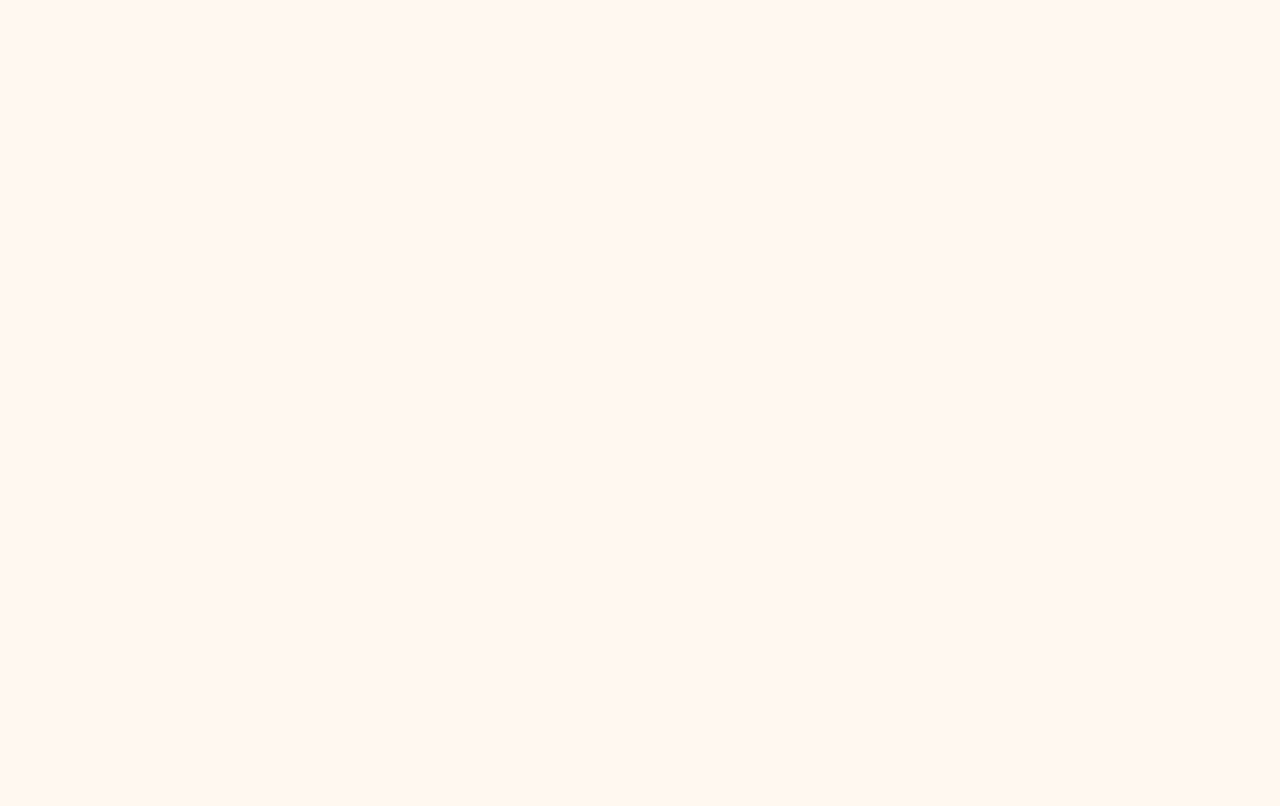
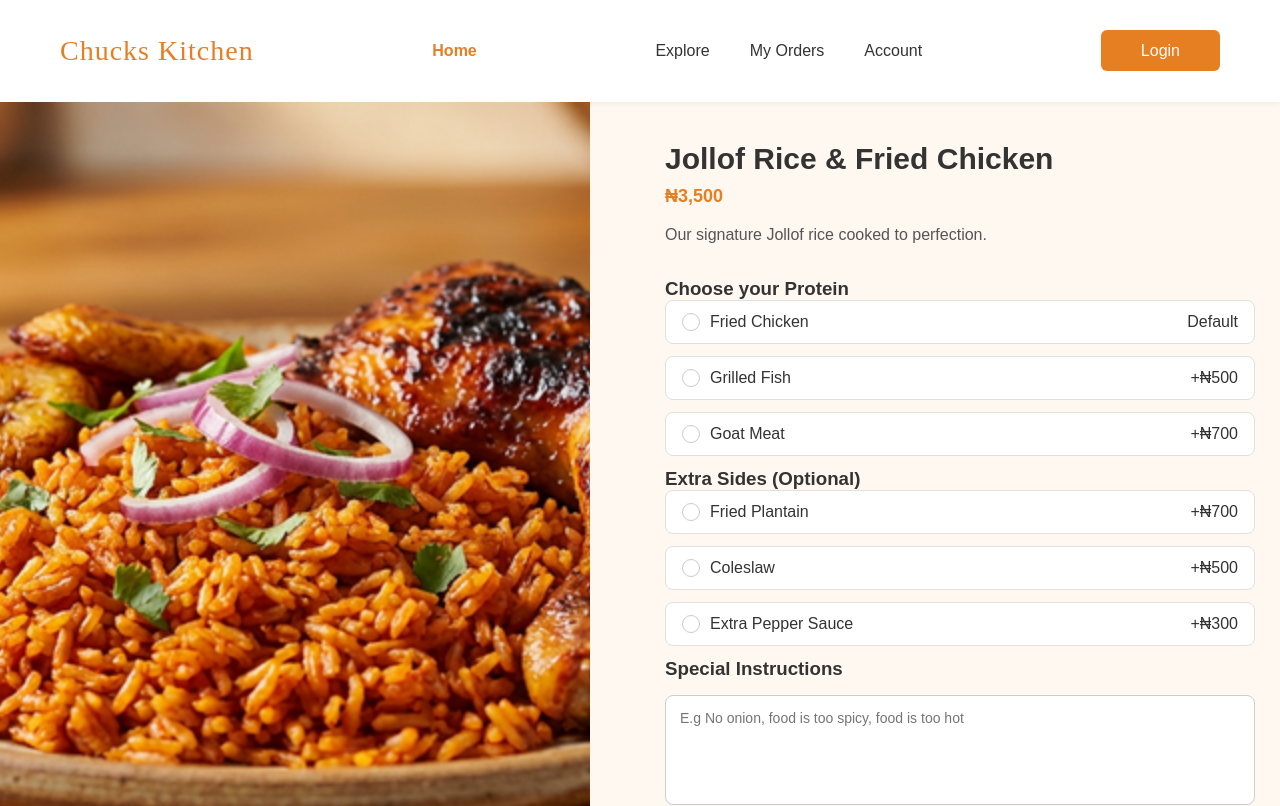
Before and after one commit to Simidaniels/chucks-kitchen, a React app: page /food/1 in a window 1280 px wide. Before the commit this address had no page. Shown: the top 806 px of the page. Built offline with nearby package versions, Linux system fonts and the light colour scheme; the HTML template or start-up script is replaced by a standard one; a web font is replaced by a local one.

Commit message:
updates on recents files and added new files

```diff
--- a/src/App.jsx
+++ b/src/App.jsx
@@ -5,6 +5,7 @@ import SignIn from "./pages/SignIn";
 import SignUp from "./pages/SignUp";
 import Homepage from "./pages/Homepage";
 import Menu from "./pages/Menu";
+import FoodDetails from "./pages/FoodDetails";
 
 function Home() {
   return (
@@ -24,6 +25,9 @@ export default function App() {
         <Route path="/signup" element={<SignUp />} />
         <Route path="/homepage" element={<Homepage />} />
         <Route path="/menu" element={<Menu />} />
+        <Route path="/food/:id" element={<FoodDetails />} />
+
+
       </Routes>
     </Router>
   );
--- /dev/null
+++ b/src/pages/FoodDetails.jsx
@@ -0,0 +1,112 @@
+import { useParams } from "react-router-dom";
+import Navbar from "../components/Navbar";
+import Footer from "../components/Footer";
+import "./styles/FoodDetails.css";
+
+import category1 from "../assets/jollof.png";
+import popular1 from "../assets/popular1.png";
+import popular2 from "../assets/popular2.png";
+import popular3 from "../assets/popular3.png";
+import popular4 from "../assets/popular4.png";
+import pxp from "../assets/pxp.png";
+import swallow1 from "../assets/swallow1.png";
+import swallow2 from "../assets/swallow2.png";
+
+export default function FoodDetails() {
+  const { id } = useParams();
+
+  const allFoods = [
+    { id: 1, img: category1, title: "Jollof Rice & Fried Chicken", description: "Our signature Jollof rice cooked to perfection.", price: "₦3,500" },
+    { id: 2, img: popular4, title: "Eba & Egusi (Goat Meat)", description: "Hearty egusi soup with tender goat meat.", price: "₦3,500" },
+    { id: 3, img: popular3, title: "Pounded Yam & Edikaikong", description: "Traditional pounded yam with rich leafy soup.", price: "₦3,800" },
+    { id: 4, img: popular2, title: "Peppered Snail", description: "Spicy and savory peppered snail.", price: "₦2,500" },
+    { id: 5, img: popular1, title: "Grilled Tilapia Fish", description: "Whole grilled tilapia seasoned with spices.", price: "₦4,500" },
+    { id: 6, img: category1, title: "Jollof Rice & Fried Chicken (Plantain)", description: "Served with crispy plantain.", price: "₦3,500" },
+    { id: 7, img: pxp, title: "Jollof Rice & Smoked Fish", description: "Flavorful jollof with smoked fish.", price: "₦3,000" },
+    { id: 8, img: category1, title: "Party Jollof Rice (Veg)", description: "Vegetarian party jollof.", price: "₦2,800" },
+    { id: 9, img: category1, title: "Party Jollof Rice (Non-Veg)", description: "Served with chicken or beef.", price: "₦3,500" },
+    { id: 10, img: swallow2, title: "Amala with Gbegiri & Ewedu", description: "Classic Yoruba combo.", price: "₦3,100" },
+    { id: 11, img: swallow1, title: "Fufu & Okra Soup (Fish)", description: "Light fufu with okra and fish.", price: "₦3,300" },
+    { id: 12, img: swallow1, title: "Fufu & Okra Soup (Meat)", description: "Rich okra with tender meat.", price: "₦3,500" },
+  ];
+
+  const food = allFoods.find((item) => item.id === Number(id));
+
+  if (!food) return <h2>Food not found</h2>;
+
+  return (
+    <>
+      <Navbar />
+
+      <div className="food-details-container">
+        {/* LEFT IMAGE */}
+        <div className="food-details-image">
+          <img src={food.img} alt={food.title} />
+        </div>
+
+        {/* RIGHT CONTENT */}
+        <div className="food-details-content">
+          <h1>{food.title}</h1>
+          <h2 className="food-price">{food.price}</h2>
+          <p className="food-description">{food.description}</p>
+
+          {/* Protein Section */}
+          <h3>Choose your Protein</h3>
+          <div className="option-item">
+          <label>
+            <input type="checkbox" defaultChecked />Fried Chicken
+          </label>
+          <p className="default-tag">Default</p>
+          </div>
+
+
+          <div className="option-item">
+            <label>
+              <input type="checkbox" /> Grilled Fish
+            </label>
+            <p>+₦500</p>
+          </div>
+
+          <div className="option-item">
+            <label>
+              <input type="checkbox" /> Goat Meat
+            </label>
+            <p>+₦700</p>
+          </div>
+
+          {/* Extra Sides */}
+          <h3>Extra Sides (Optional)</h3>
+          <div className="option-item">
+            <label>
+              <input type="checkbox" />Fried Plantain
+            </label>
+            <p>+₦700</p>
+          </div>
+
+          <div className="option-item protein">
+            <label>
+              <input type="checkbox" /> Coleslaw
+            </label>
+            <p>+₦500</p>
+          </div>
+
+          <div className="option-item extras">
+            <label>
+              <input type="checkbox" />Extra Pepper Sauce
+            </label>
+            <p>+₦300</p>
+          </div>
+
+          {/* Special Instructions */}
+          <h3>Special Instructions</h3>
+          <textarea
+            placeholder="E.g No onion, food is too spicy, food is too hot"
+            className="special-instructions"
+          />
+        </div>
+      </div>
+
+      <Footer />
+    </>
+  );
+}
--- a/src/pages/Menu.jsx
+++ b/src/pages/Menu.jsx
@@ -1,8 +1,10 @@
 import React, { useState, useEffect } from "react";
+import { Link } from "react-router-dom";
 import Navbar from "../components/Navbar";
 import Footer from "../components/Footer";
+import { FaPlus } from "react-icons/fa";
+
 import steakImg from "../assets/steak.png";
-
 import popular1 from "../assets/popular1.png";
 import popular2 from "../assets/popular2.png";
 import popular3 from "../assets/popular3.png";
@@ -12,8 +14,6 @@ import pxp from "../assets/pxp.png";
 import swallow1 from "../assets/swallow1.png";
 import swallow2 from "../assets/swallow2.png";
 
-
-import { FaPlus } from "react-icons/fa";
 import "./styles/Menu.css";
 
 export default function Menu() {
@@ -31,28 +31,109 @@ export default function Menu() {
     {
       title: "Popular",
       items: [
-        { img: category1, title: "Jollof Rice & Fried Chicken", description: "Our signature Jollof rice, cooked to perfection, served with succulent fried chicken.", price: "₦3,500" },
-        { img: popular4, title: "Eba & Egusi (Goat Meat)", description: "Hearty egusi soup with tender goat meat.", price: "₦3,500" },
-        { img: popular3, title: "Pounded Yam & Edikaikong", description: "Traditional pounded yam with rich leafy soup.", price: "₦3,800" },
-        { img: popular2, title: "Peppered Snail", description: "Spicy and savory peppered snail, perfect as a starter.", price: "₦2,500" },
-        { img: popular1, title: "Grilled Tilapia Fish", description: "Whole grilled tilapia seasoned with our special spices.", price: "₦4,500" },
-        { img: category1, title: "Jollof Rice & Fried Chicken", description: "Our signature Jollof rice, served with crispy fried chicken and plantain", price: "₦3,500" },
+        {
+          id: 1,
+          img: category1,
+          title: "Jollof Rice & Fried Chicken",
+          description:
+            "Our signature Jollof rice, cooked to perfection, served with succulent fried chicken.",
+          price: "₦3,500",
+        },
+        {
+          id: 2,
+          img: popular4,
+          title: "Eba & Egusi (Goat Meat)",
+          description: "Hearty egusi soup with tender goat meat.",
+          price: "₦3,500",
+        },
+        {
+          id: 3,
+          img: popular3,
+          title: "Pounded Yam & Edikaikong",
+          description: "Traditional pounded yam with rich leafy soup.",
+          price: "₦3,800",
+        },
+        {
+          id: 4,
+          img: popular2,
+          title: "Peppered Snail",
+          description:
+            "Spicy and savory peppered snail, perfect as a starter.",
+          price: "₦2,500",
+        },
+        {
+          id: 5,
+          img: popular1,
+          title: "Grilled Tilapia Fish",
+          description:
+            "Whole grilled tilapia seasoned with our special spices.",
+          price: "₦4,500",
+        },
+        {
+          id: 6,
+          img: category1,
+          title: "Jollof Rice & Fried Chicken (with Plantain)",
+          description:
+            "Our signature Jollof rice, served with crispy fried chicken and plantain.",
+          price: "₦3,500",
+        },
       ],
     },
     {
       title: "Jollof Rice & Entrees",
       items: [
-        { img: pxp, title: "Jollof Rice & Smoked Fish", description: "Flavorful jollof rice served with perfectly smoked fish.", price: "₦3,000" },
-        { img: category1, title: "Party Jollof Rice (Veg)", description: "Vegetarian party jollof, full of rich flavors", price: "₦2,800" },
-        { img: category1, title: "Party Jollof Rice (Veg)", description: "Vegetarian party jollof, full of rich flavors", price: "₦3,500" },
+        {
+          id: 7,
+          img: pxp,
+          title: "Jollof Rice & Smoked Fish",
+          description:
+            "Flavorful jollof rice served with perfectly smoked fish.",
+          price: "₦3,000",
+        },
+        {
+          id: 8,
+          img: category1,
+          title: "Party Jollof Rice (Veg)",
+          description: "Vegetarian party jollof, full of rich flavors.",
+          price: "₦2,800",
+        },
+        {
+          id: 9,
+          img: category1,
+          title: "Party Jollof Rice (Non-Veg)",
+          description:
+            "Party jollof rice served with chicken or beef, perfect for events.",
+          price: "₦3,500",
+        },
       ],
     },
     {
       title: "Swallow & Soups",
       items: [
-        { img: swallow2, title: "Amala with Gbegiri & Ewedu", description: "Classic Amala served with Gbegiri (beans) and Ewedu (jute leaf) soup.", price: "₦3,100" },
-        { img: swallow1, title: "Fufu & Okra Soup (Fish)", description: "Light Fufu served with fresh okra soup and tilapia fish.", price: "₦3,300" },
-        { img: swallow1, title: "Fufu & Okra Soup (Fish)", description: "Light Fufu served with fresh okra soup and tilapia fish.", price: "₦3,500" },
+        {
+          id: 10,
+          img: swallow2,
+          title: "Amala with Gbegiri & Ewedu",
+          description:
+            "Classic Amala served with Gbegiri (beans) and Ewedu (jute leaf) soup.",
+          price: "₦3,100",
+        },
+        {
+          id: 11,
+          img: swallow1,
+          title: "Fufu & Okra Soup (Fish)",
+          description:
+            "Light Fufu served with fresh okra soup and tilapia fish.",
+          price: "₦3,300",
+        },
+        {
+          id: 12,
+          img: swallow1,
+          title: "Fufu & Okra Soup (Meat)",
+          description:
+            "Fufu served with okra soup and tender meat chunks, rich in flavor.",
+          price: "₦3,500",
+        },
       ],
     },
   ];
@@ -61,7 +142,7 @@ export default function Menu() {
     <div className="menu">
       <Navbar />
 
-      {/* Hero Section with overlay */}
+      {/* ===== HERO SECTION ===== */}
       <section className="heroic-section menu-heroic">
         <div className="heroic-img menu-heroic-img">
           <img src={steakImg} alt="Chuck's Kitchen Menu" />
@@ -71,13 +152,16 @@ export default function Menu() {
           <div className="heroic-overlay menu-heroic-overlay">
             <div className="heroic-overlay-content menu-heroic-overlay-content">
               <h1>Chucks Kitchen</h1>
-              <h2>Handcrafted with passion, delivered with care. Nigerian Home Cooking 4.8 (1.2k)</h2>
+              <h2>
+                Handcrafted with passion, delivered with care. Nigerian Home
+                Cooking 4.8 (1.2k)
+              </h2>
             </div>
           </div>
         </div>
       </section>
 
-      {/* Categories */}
+      {/* ===== MENU CATEGORIES ===== */}
       <div className="heroic-categories">
         <ul className="category-list">
           <h3>Menu Categories</h3>
@@ -90,38 +174,54 @@ export default function Menu() {
         </ul>
       </div>
 
-      {/* Menu Sections */}
+      {/* ===== MENU SECTIONS ===== */}
       {menuSections.map((section, idx) => {
         const visibleItems =
-          isMobile && !showAll[idx] ? section.items.slice(0, 3) : section.items;
+          isMobile && !showAll[idx]
+            ? section.items.slice(0, 3)
+            : section.items;
 
         return (
           <section key={idx} className="menu-popular">
             <h1>{section.title}</h1>
 
             <div className="menu-popular-grid">
-              {visibleItems.map((item, i) => (
-                <div key={i} className="menu-popular-card">
+              {visibleItems.map((item) => (
+                <Link
+                  key={item.id}
+                  to={`/food/${item.id}`}
+                  className="menu-card-link"
+                >
+                  <div className="menu-popular-card">
                     <img src={item.img} alt={item.title} />
                     <div className="menu-popular-info">
                       <h3>{item.title}</h3>
                       <p>{item.description}</p>
                       <div className="menu-popular-footer">
                         <span className="menu-price">{item.price}</span>
-                      <button className="menu-add-cart">
+                        <button
+                          className="menu-add-cart"
+                          onClick={(e) => e.preventDefault()}
+                        >
                           <FaPlus />
                         </button>
                       </div>
                     </div>
                   </div>
+                </Link>
               ))}
             </div>
 
-            {isMobile && !showAll[idx] && section.items.length > 3 && (
+            {isMobile &&
+              !showAll[idx] &&
+              section.items.length > 3 && (
                 <button
                   className="popular-view-btn"
                   onClick={() =>
-                  setShowAll((prev) => ({ ...prev, [idx]: true }))
+                    setShowAll((prev) => ({
+                      ...prev,
+                      [idx]: true,
+                    }))
                   }
                 >
                   View All {section.title}
--- a/src/pages/SignIn.jsx
+++ b/src/pages/SignIn.jsx
@@ -75,9 +75,9 @@ export default function SignIn() {
                     </label>
                     <a href="#">Forgot password?</a>
                 </div>
-                <Link to="/homepage">
-        <button type="submit" className="Continue-signin">Continue</button>
-      </Link>
+                <Link to="/homepage" className="Continue-signin">
+                  Continue
+                </Link>
             </form>
 
           {/* DIVIDER */}
--- /dev/null
+++ b/src/pages/styles/FoodDetails.css
@@ -0,0 +1,170 @@
+/* ============================= */
+/* LAYOUT */
+/* ============================= */
+
+.food-details-container {
+    display: flex;
+    gap: 50px;
+    align-items: flex-start;
+}
+
+.food-details-image {
+    position: relative;
+    flex: 1;
+}
+
+.food-details-image img {
+    width: 100%;
+    height: 100vh;
+    object-fit: cover;
+}
+
+.food-details-content {
+    flex: 1;
+    padding: 40px 25px;
+}
+
+.food-details-content h1 {
+    font-size: 30px;
+    margin-bottom: 10px;
+}
+
+.food-price {
+    color: #e67e22;
+    margin-bottom: 15px;
+    font-weight: 600;
+    font-size: 18px;
+}
+
+.food-description {
+    margin-bottom: 30px;
+    line-height: 1.6;
+    color: #555;
+}
+
+
+/* ============================= */
+/* OPTION ITEM (FULL BORDER) */
+/* ============================= */
+
+.option-item {
+    display: flex;
+    justify-content: space-between;
+    align-items: center;
+    padding: 12px 16px;
+    margin-bottom: 12px;
+    border: 1px solid #e0e0e0;
+    /* FULL BORDER */
+    border-radius: 8px;
+    /* Slight round */
+    background-color: #fff;
+    transition: 0.2s ease;
+}
+
+.option-item:hover {
+    border-color: #e67e22;
+}
+
+.option-item label {
+    display: flex;
+    align-items: center;
+    gap: 10px;
+    cursor: pointer;
+    width: 80%;
+}
+
+
+/* ============================= */
+/* CUSTOM CHECKBOX */
+/* ============================= */
+
+.option-item input[type="checkbox"] {
+    appearance: none;
+    -webkit-appearance: none;
+    width: 18px;
+    height: 18px;
+    border-radius: 50%;
+    border: 1px solid #ccc;
+    background: white;
+    cursor: pointer;
+    position: relative;
+    transition: 0.2s ease;
+}
+
+/* Checked inner circle */
+.option-item input[type="checkbox"]:checked::after {
+    content: "";
+    position: absolute;
+    width: 8px;
+    height: 8px;
+    border-radius: 50%;
+    top: 50%;
+    left: 50%;
+    transform: translate(-50%, -50%);
+}
+
+
+/* ============================= */
+/* PROTEIN (Orange circle) */
+/* ============================= */
+
+.protein input[type="checkbox"]:checked {
+    border: 1px solid #e67e22;
+    background-color: #e67e22;
+}
+
+.protein input[type="checkbox"]:checked::after {
+    background: white;
+}
+
+
+/* ============================= */
+/* EXTRA SIDES (Dark circle) */
+/* ============================= */
+
+.extras input[type="checkbox"]:checked {
+    border: 1px solid #333;
+    background-color: #333;
+}
+
+.extras input[type="checkbox"]:checked::after {
+    background: white;
+}
+
+
+/* ============================= */
+/* SPECIAL INSTRUCTIONS */
+/* ============================= */
+
+.special-instructions {
+    width: 100%;
+    height: 110px;
+    padding: 14px;
+    border-radius: 8px;
+    border: 1px solid #ccc;
+    margin-top: 15px;
+    resize: none;
+    outline: none;
+    font-size: 14px;
+    transition: 0.2s ease;
+}
+
+.special-instructions:focus {
+    border: 1px solid #e67e22;
+}
+
+
+/* ============================= */
+/* RESPONSIVE */
+/* ============================= */
+
+@media (max-width: 900px) {
+    .food-details-container {
+        flex-direction: column;
+        padding: 30px;
+    }
+
+    .food-details-image img {
+        height: auto;
+    }
+}
--- a/src/pages/styles/SignIn.css
+++ b/src/pages/styles/SignIn.css
@@ -138,6 +138,8 @@
 }
 /* ===== CONTINUE BUTTON ===== */
 .Continue-signin {
+    display: block;
+    text-align: center;
     width: 100%;
     padding: 12px;
     background: #e67e22;
```
Also changed, not shown: src/pages/styles/Menu.css (+0 -7 lines). Lines whose indentation alone changed are shown as unchanged.
